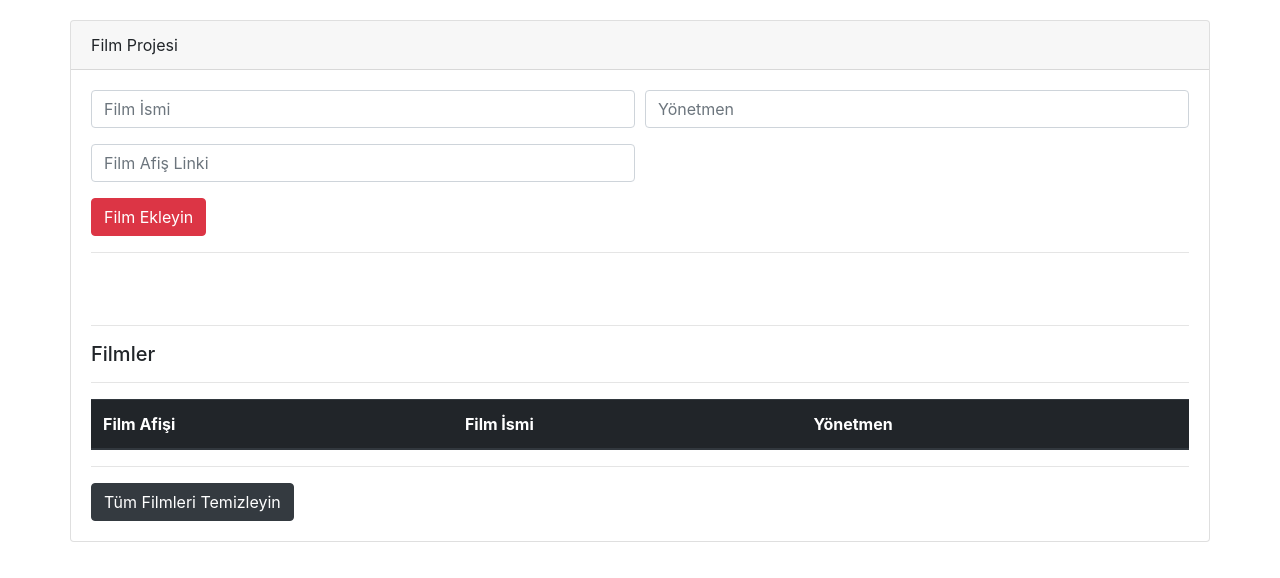
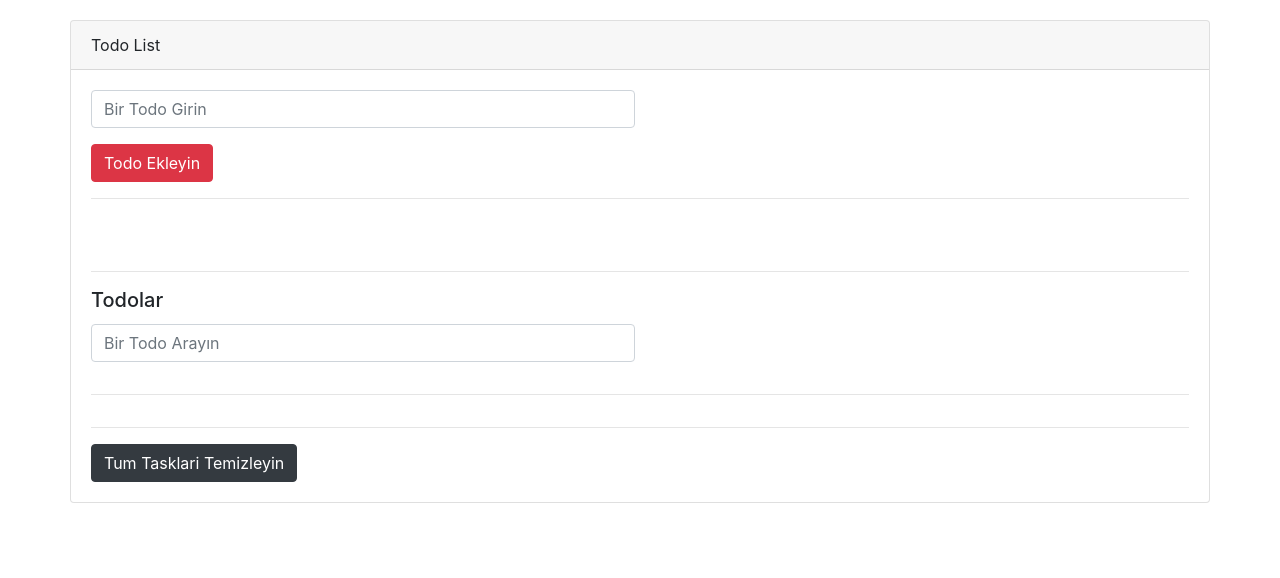
Before and after one commit to ferhatkaymaz2023/todo-app, a plain HTML site: page index.html in a window 1280 px wide. Drawn offline with nearby package versions, Linux system fonts and the light colour scheme.

Commit message:
app.js sablon

```diff
--- a/index.html
+++ b/index.html
@@ -6,81 +6,61 @@
     <meta http-equiv="X-UA-Compatible" content="ie=edge">
     <link rel="stylesheet" href="https://stackpath.bootstrapcdn.com/font-awesome/4.7.0/css/font-awesome.min.css">
     <link rel="stylesheet" href="https://maxcdn.bootstrapcdn.com/bootstrap/4.0.0/css/bootstrap.min.css" integrity="sha384-Gn5384xqQ1aoWXA+058RXPxPg6fy4IWvTNh0E263XmFcJlSAwiGgFAW/dAiS6JXm" crossorigin="anonymous">
-    <style>
-      img{height:150px !important;width:200px !important;}
-    </style>
-    <title>Film Project</title>
+
+    <title>Todo List</title>
 </head>
 <body>
     <div class="container" style ="margin-top:20px;">
 
         <div class="card row">
-                    <div class="card-header">Film Projesi</div>
+            <div class="card-header">Todo List</div>
             <div class="card-body">
-                            <form id = "film-form" name="form">
+                    <form id = "todo-form" name="form">
                         <div class="form-row">
                             <div class="form-group col-md-6">
-                                        <input class="form-control" type="text" name="title" id = "title" placeholder="Film İsmi">
-                                    </div>
-                                    <div class="form-group col-md-6">
-                                            <input class="form-control" type="text" name="director" id = "director" placeholder="Yönetmen">
-                                    </div>
-                                    <div class="form-group col-md-6">
-                                            <input class="form-control" type="text" name="url" id = "url" placeholder="Film Afiş Linki">
+                                <input class="form-control" type="text" name="todo" id = "todo" placeholder="Bir Todo Girin">
                             </div>
                         </div>
-                                <button type="submit" class="btn btn-danger">Film Ekleyin</button>
+                        <button type="submit" class="btn btn-danger">Todo Ekleyin</button>
                     </form>
                     <hr>
-
 
 
              </div>
 
              <div class="card-body">
                     <hr>
-                            <h5 class="card-title" id = "films-title">Filmler</h5>
+                    <h5 class="card-title" id = "tasks-title">Todolar</h5>
+                    <div class="form-row">
+                            <div class="form-group col-md-6">
+                                <input class="form-control" type="text" name="filter" id = "filter" placeholder="Bir Todo Arayın">
+                            </div>
+                    </div>
 
                     <hr>
-                            <table class="table table-dark">
-                                    <thead>
-                                      <tr>
-                                        <th scope="col">Film Afişi</th>
-                                        <th scope="col">Film İsmi</th>
-                                        <th scope="col">Yönetmen</th>
+                    <ul class="list-group">
+                        <!-- <li class="list-group-item d-flex justify-content-between">
+                            Todo 1
+                            <a href = "#" class ="delete-item">
+                                <i class = "fa fa-remove"></i>
+                            </a>
+                        </li>-->
 
-                                      </tr>
-                                    </thead>
-                                    <tbody id = "films">
-                                        <!-- <tr>
-                                            <td><img src="" class="img-fluid img-thumbnail"></td>
-                                            <td></td>
-                                            <td></td>
-                                            <td><a href="#" id = "delete-film" class = "btn btn-danger">Filmi Sil</a></td>
-                                          </tr> -->
-                                          <!-- <tr>
-                                            <td><img src="" class="img-fluid img-thumbnail"></td>
-                                            <td></td>
-                                            <td></td>
-                                            <td><a href="#" id = "delete-film" class = "btn btn-danger">Filmi Sil</a></td>
-                                          </tr> -->
-                                    </tbody>
-                                  </table>
+
+                    </ul>
                     <hr>
-                            <a id = "clear-films" class="btn btn-dark" href="#">Tüm Filmleri Temizleyin</a>
+                    <a id = "clear-todos" class="btn btn-dark" href="#">Tum Tasklari Temizleyin</a>
                 </div>
               </div>
 
     </div>
+
+
+
+
     <script src="https://code.jquery.com/jquery-3.2.1.slim.min.js" integrity="sha384-KJ3o2DKtIkvYIK3UENzmM7KCkRr/rE9/Qpg6aAZGJwFDMVNA/GpGFF93hXpG5KkN" crossorigin="anonymous"></script>
     <script src="https://cdnjs.cloudflare.com/ajax/libs/popper.js/1.12.9/umd/popper.min.js" integrity="sha384-ApNbgh9B+Y1QKtv3Rn7W3mgPxhU9K/ScQsAP7hUibX39j7fakFPskvXusvfa0b4Q" crossorigin="anonymous"></script>
     <script src="https://maxcdn.bootstrapcdn.com/bootstrap/4.0.0/js/bootstrap.min.js" integrity="sha384-JZR6Spejh4U02d8jOt6vLEHfe/JQGiRRSQQxSfFWpi1MquVdAyjUar5+76PVCmYl" crossorigin="anonymous"></script>
-
-
-
-            <script src="./js/ui.js"></script>
-            <script src="./js/storage.js"></script>
     <script src="./js/app.js"></script>
-
 </body>
 </html>
--- a/js/app.js
+++ b/js/app.js
@@ -0,0 +1,14 @@
+const form = document.getElementById('todo-form');
+const todoInput = document.getElementById('todo');
+const filterInput = document.getElementById('filter');
+const todoList = document.getElementById('list-group');
+const clearButton = document.getElementById('clear-todos');
+const firstCardBody = document.querySelectorAll('.card-body')[0];
+const secondCardBody = document.querySelectorAll('.card-body')[1];
+
+
+addEventListeners();
+
+function addEventListeners()
+{
+}
```
Lines whose indentation alone changed are shown as unchanged.
